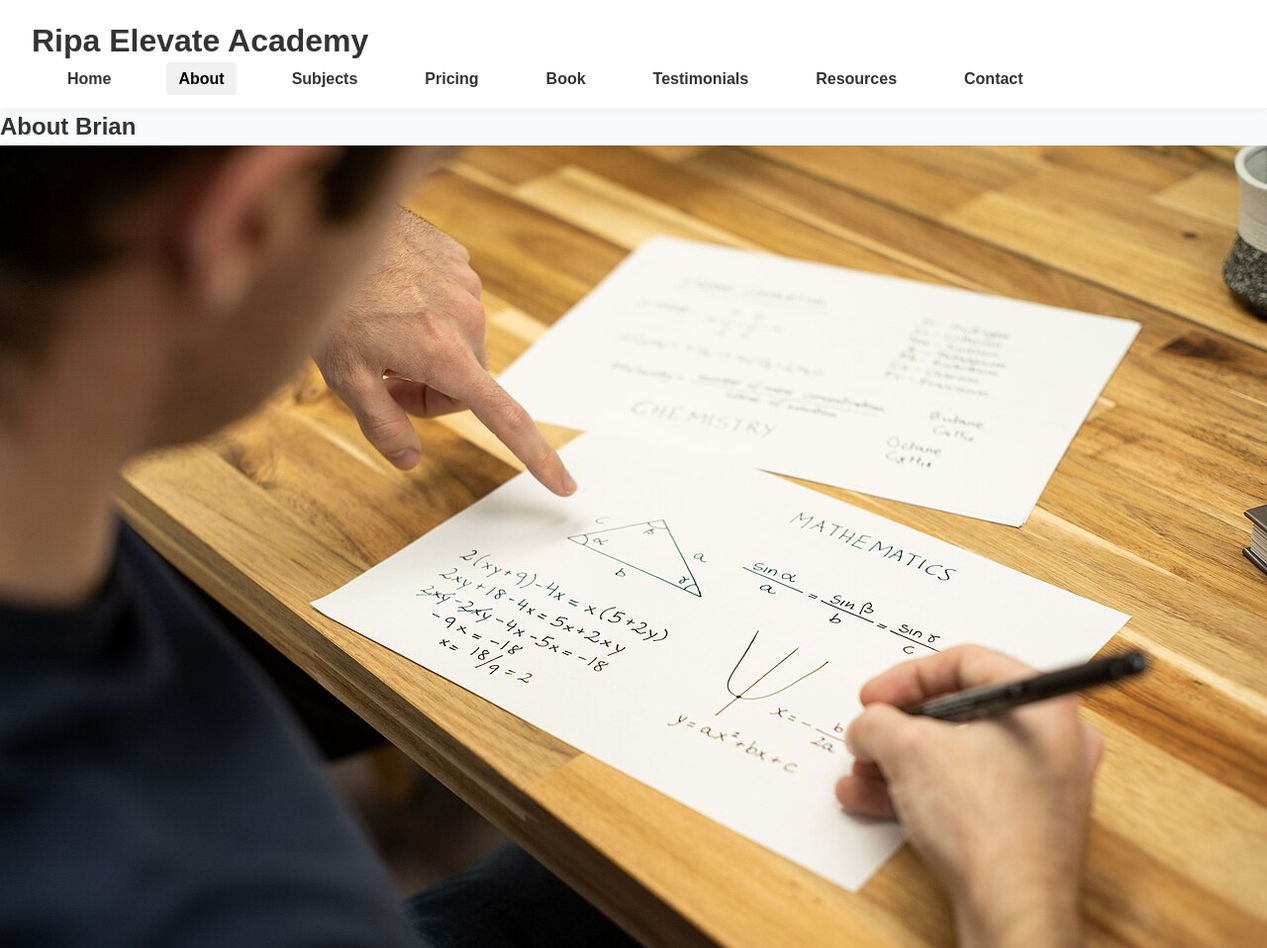
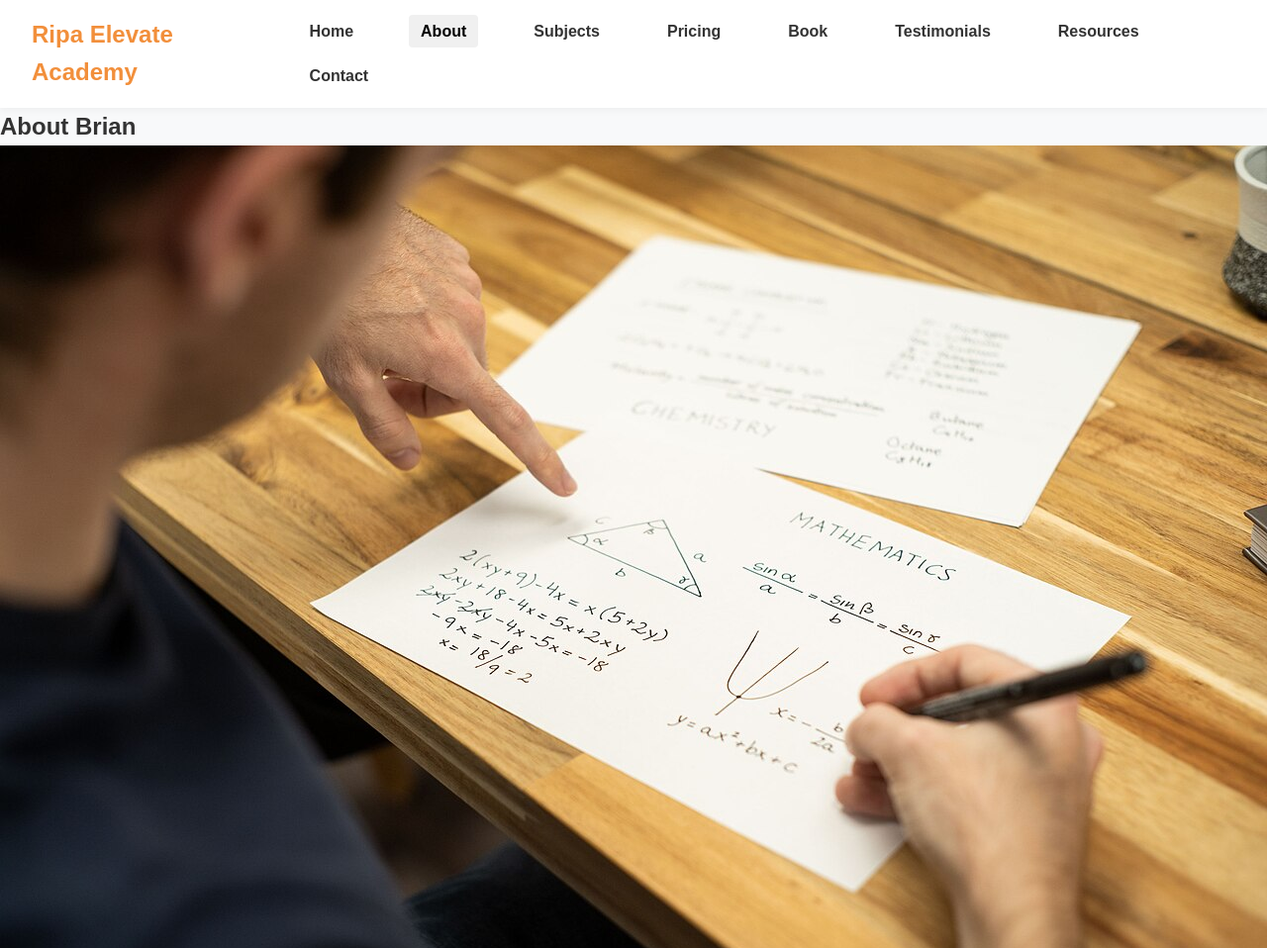
Before and after one commit to Bripa75/Ripa-Elevate-Academy, a plain HTML site: page about.html in a window 1280 px wide. Shown: the top 958 px of the page at 99% size. Drawn offline with Linux system fonts and the light colour scheme.

Commit message:
Update about.html

```diff
--- a/about.html
+++ b/about.html
@@ -8,8 +8,10 @@
 </head>
 <body>
   <header>
-    <div class="container">
-      <h1>Ripa Elevate Academy</h1>
+    <div class="container" style="display: flex; justify-content: space-between; align-items: center;">
+      <div class="logo">
+        <a href="index.html">Ripa Elevate Academy</a>
+      </div>
       <nav>
         <ul>
           <li><a href="index.html">Home</a></li>
```
